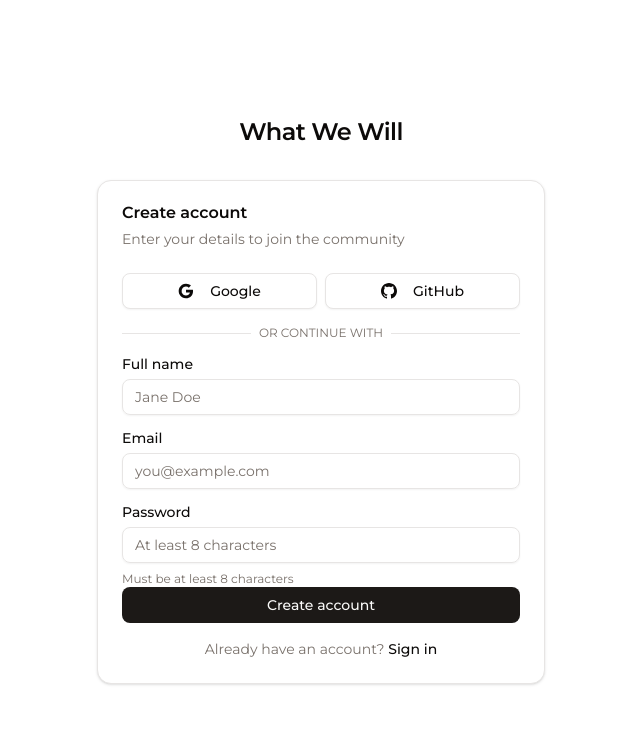
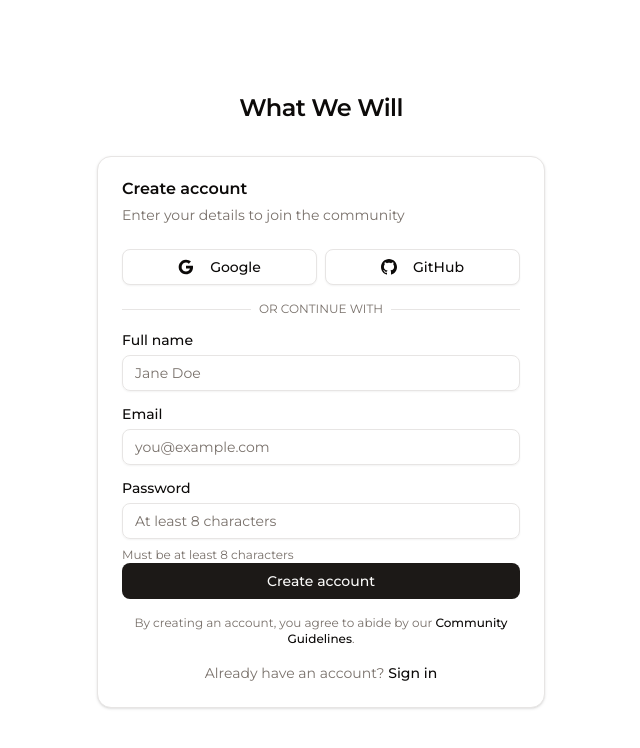
Before and after one commit to What-We-Will/community-platform, a Next.js app: page /signup in a window 1280 px wide. Shown: the top 748 px of the page, without its empty margins (319-959 px from the left). Built offline with nearby package versions, Linux system fonts and the light colour scheme; no server answers.

Commit message:
feat(signup): note Community Guidelines agreement on account creation
Surface the guidelines link at signup so new members see the commitment
before creating an account; onboarding still records the attestation.

```diff
--- a/app/(auth)/signup/page.tsx
+++ b/app/(auth)/signup/page.tsx
@@ -151,6 +151,18 @@ export default function SignupPage() {
           <Button type="submit" className="w-full" disabled={loading}>
             {loading ? "Creating account..." : "Create account"}
           </Button>
+          <p className="text-center text-xs text-muted-foreground">
+            By creating an account, you agree to abide by our{" "}
+            <Link
+              href="/community-guidelines"
+              target="_blank"
+              rel="noopener noreferrer"
+              className="font-medium text-foreground underline-offset-4 hover:underline"
+            >
+              Community Guidelines
+            </Link>
+            .
+          </p>
           <p className="text-center text-sm text-muted-foreground">
             Already have an account?{" "}
             <Link
```
